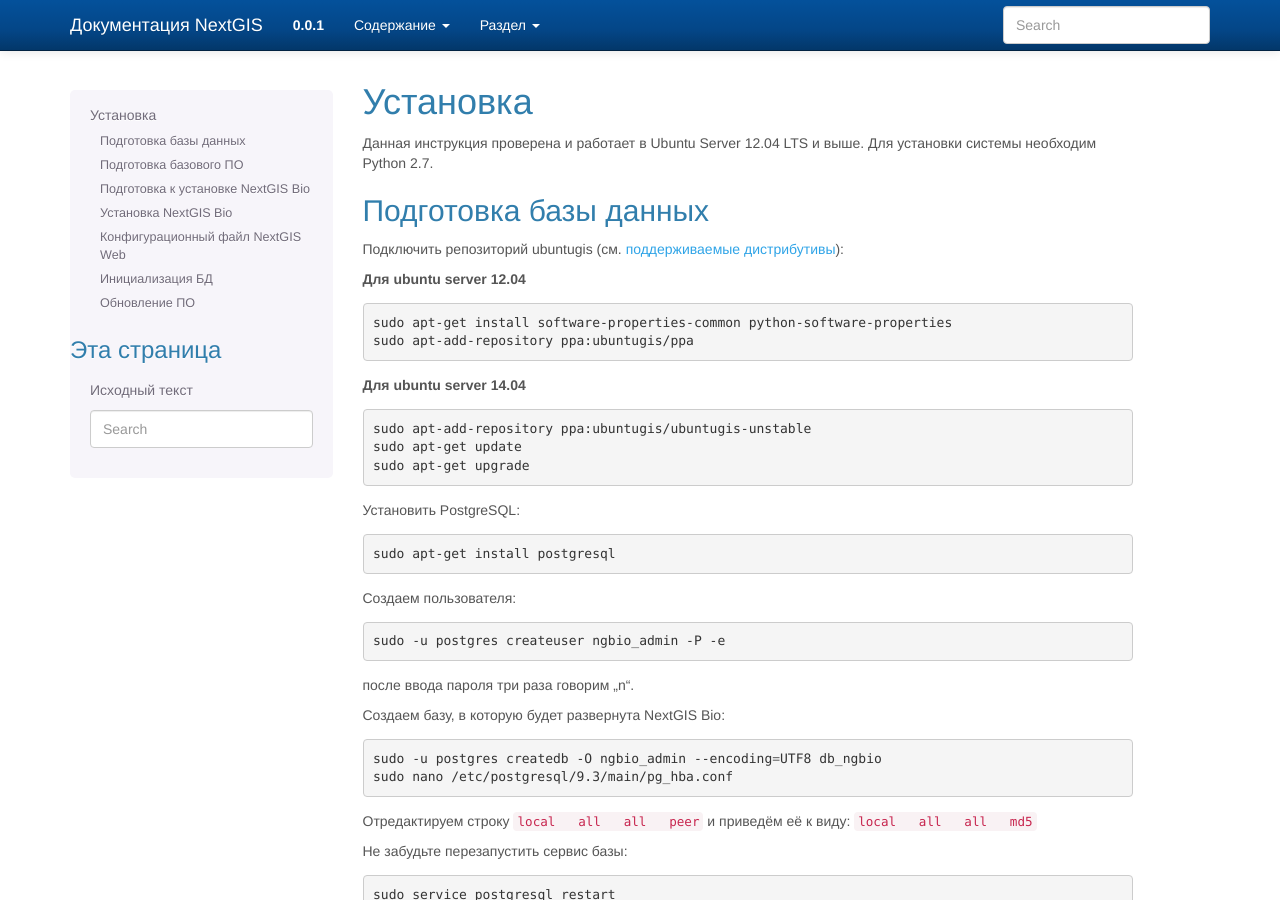
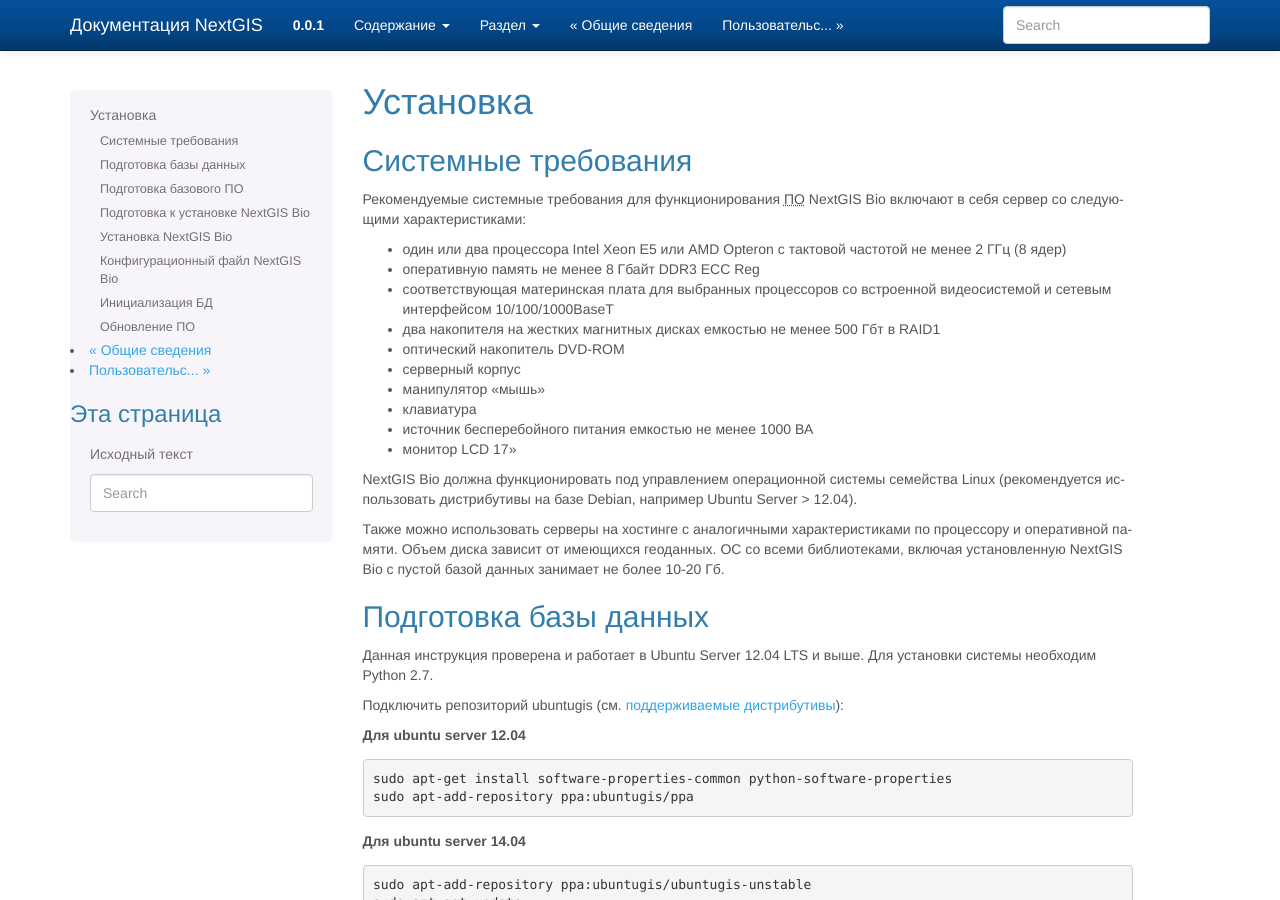
Before and after one commit to isabella232/docs_ngbio, a Sphinx documentation site: the page built from source/install.rst, in a window 1280 px wide and 900 px high. Built offline with Sphinx 7.4.7, drawn with Linux system fonts in a browser that asks for light colours; formulas are drawn with MathJax 3; some of the changed text lies outside the part shown.

Commit message:
install was added to toc

```diff
--- a/source/install.rst
+++ b/source/install.rst
@@ -7,11 +7,41 @@
 Установка
 =========
 
-Данная инструкция проверена и работает в Ubuntu Server 12.04 LTS и выше.
-Для установки системы необходим Python 2.7.
+.. _sys_req:
+
+Системные требования
+--------------------
+
+Рекомендуемые системные требования для функционирования :abbr:`ПО (программное
+обеспечение)` NextGIS Bio включают в себя сервер со следующими характеристиками:
+
+* один или два процессора Intel Xeon E5 или AMD Opteron с тактовой частотой не
+  менее 2 ГГц (8 ядер)
+* оперативную память не менее 8 Гбайт DDR3 ECC Reg
+* соответствующая материнская плата для выбранных процессоров со встроенной
+  видеосистемой и сетевым интерфейсом 10/100/1000BaseT
+* два накопителя на жестких магнитных дисках емкостью не менее 500 Гбт в RAID1
+* оптический накопитель DVD-ROM
+* серверный корпус
+* манипулятор "мышь"
+* клавиатура
+* источник бесперебойного питания емкостью не менее 1000 ВА
+* монитор LCD 17"
+
+NextGIS Bio должна функционировать под управлением операционной системы семейства
+Linux (рекомендуется использовать дистрибутивы на базе Debian, например Ubuntu
+Server > 12.04).
+
+Также можно использовать серверы на хостинге с аналогичными характеристиками по
+процессору и оперативной памяти. Объем диска зависит от имеющихся геоданных.
+ОС со всеми библиотеками, включая установленную NextGIS Bio с пустой базой данных
+занимает не более 10-20 Гб.
 
 Подготовка базы данных
 ----------------------
+
+Данная инструкция проверена и работает в Ubuntu Server 12.04 LTS и выше.
+Для установки системы необходим Python 2.7.
 
 Подключить репозиторий ubuntugis (см. `поддерживаемые
 дистрибутивы <http://trac.osgeo.org/ubuntugis/wiki/SupportedDistributions>`_):
@@ -183,7 +213,7 @@
     env/bin/pip install -e ./nextgisbio
 
 
-Конфигурационный файл NextGIS Web
+Конфигурационный файл NextGIS Bio
 ---------------------------------
 
 Пример конфигурационного файла доступен в репозитории `здесь <https://github.com/nextgis/nextgisbio/blob/master/development.example.ini>`_). В этот
--- a/source/toc.rst
+++ b/source/toc.rst
@@ -12,4 +12,5 @@
 
    intro
    general
+   install
    ui
```
